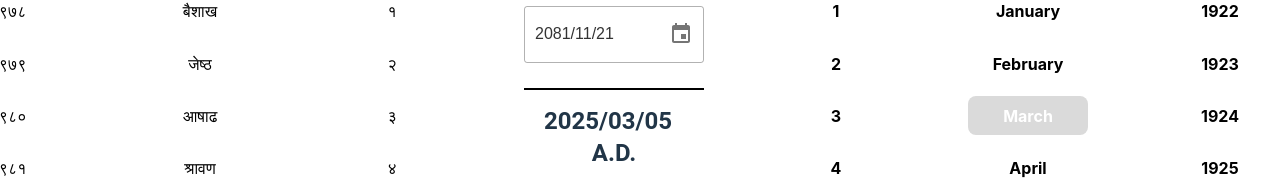
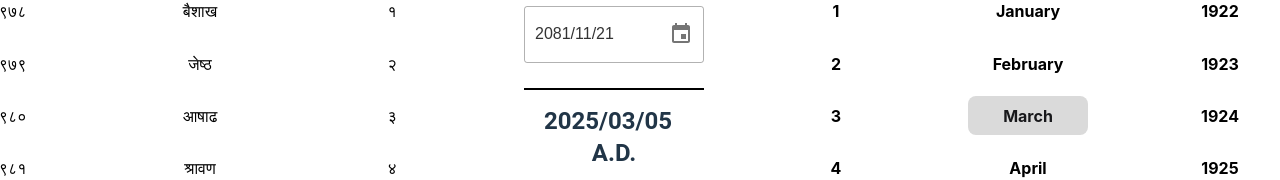
Before and after one commit to bipin-Pariyar2003/Nepali-Date-Picker, a React (Vite) app: page / in a window 1280 px wide. Shown: the part 323-503 px from the top of the page. Built offline with nearby package versions, Linux system fonts and the light colour scheme.

Commit message:
handled today and selected date

```diff
--- a/dev-dist/sw.js
+++ b/dev-dist/sw.js
@@ -82,7 +82,7 @@ define(['./workbox-54d0af47'], (function (workbox) { 'use strict';
     "revision": "3ca0b8505b4bec776b69afdba2768812"
   }, {
     "url": "index.html",
-    "revision": "0.oulg7lasvmo"
+    "revision": "0.no4qtb6489o"
   }], {});
   workbox.cleanupOutdatedCaches();
   workbox.registerRoute(new workbox.NavigationRoute(workbox.createHandlerBoundToURL("index.html"), {
--- a/src/Components/UI/DisplayList/index.css
+++ b/src/Components/UI/DisplayList/index.css
@@ -10,15 +10,14 @@
 .box1:hover:not(.selected, .today) {
   background-color: #ccc;
 }
-
-.selected {
+.today {
+  background-color: #dadada;
+  color: #18181b;
+}
+x .selected {
   /* background-color: #786f80; */
   background-color: #18181b;
   color: #ffffff;
-}
-
-.today {
-  background-color: #dadada;
 }
 
 @media screen and (max-width: 600px) {
```
